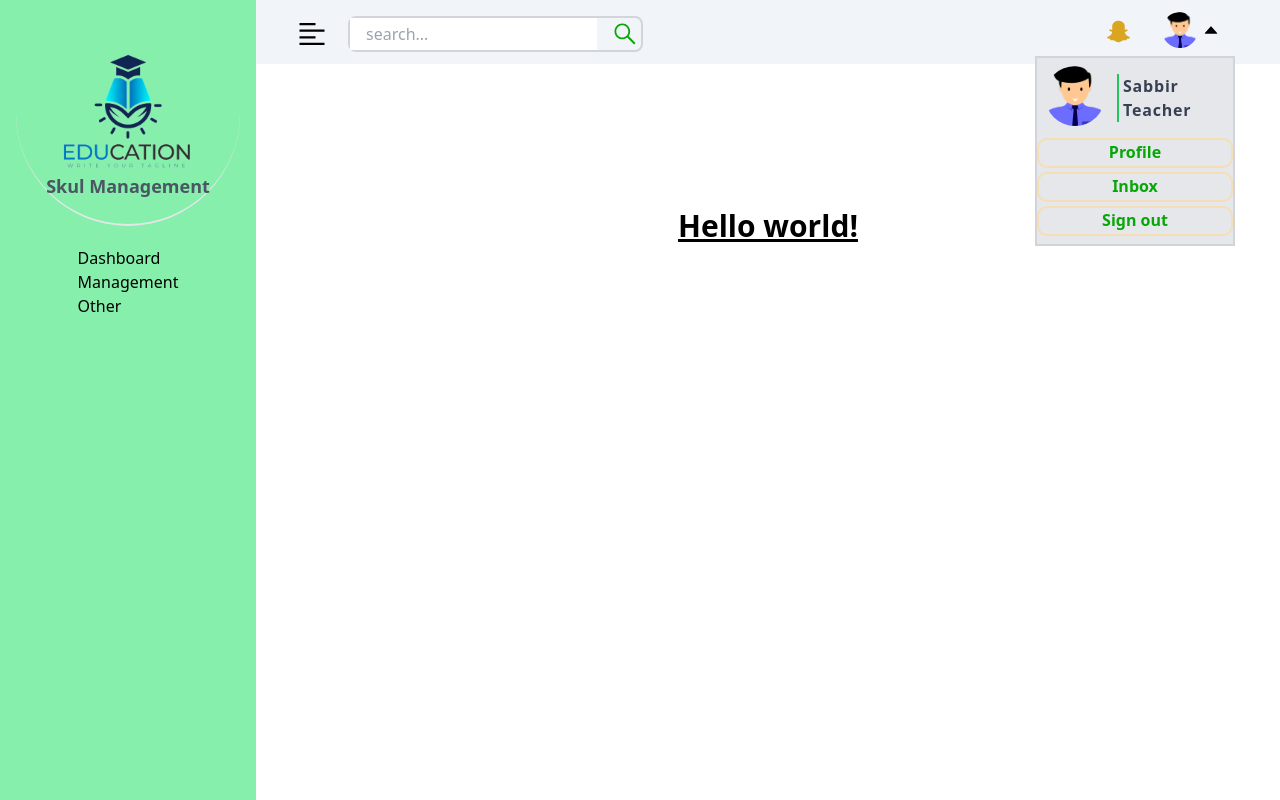
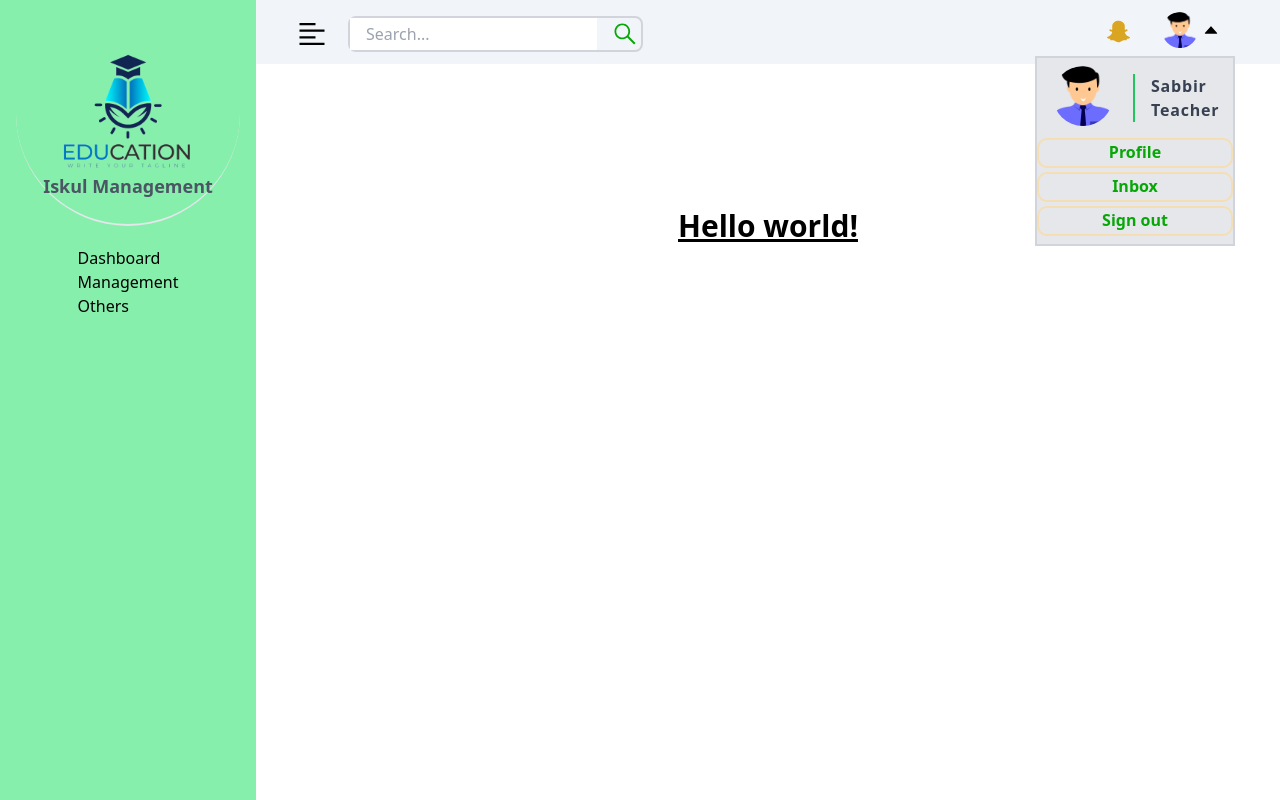
Before and after one commit to Sabbir185/Iskul_Frontend, a Next.js app: page / in a window 1280 px wide. Both pictures are taken after a click on the button 1209 px from the left and 30 px from the top of the page. Built offline with nearby package versions, Linux system fonts and the light colour scheme.

Commit message:
style updated

```diff
--- a/components/helper/inputForm.js
+++ b/components/helper/inputForm.js
@@ -1,6 +1,6 @@
+import { useState } from "react";
+import { FaSistrix } from "react-icons/fa";
 import classes from "./inputForm.module.css";
-import { FaSistrix } from "react-icons/fa";
-import { useState } from "react";
 
 const InputForm = () => {
   const [input, setInput] = useState();
@@ -19,7 +19,7 @@ const InputForm = () => {
     >
       <input
         type="text"
-				placeholder="search..."
+        placeholder="Search..."
         className="w-auto py-1 pl-4 transform duration-200 focus:pr-8 focus:pl-3 focus:py-1 focus:ring-cyan-500 outline-none text-gray-500 focus:font-semibold"
         onChange={inputHandler}
       />
--- a/components/sidebar/index.js
+++ b/components/sidebar/index.js
@@ -1,7 +1,6 @@
+import Image from "next/image";
 import React from "react";
-import logo from "../../public/images/logo.png";
 import logo2 from "../../public/images/logo2.png";
-import Image from "next/image";
 
 const SideMenu = () => {
   return (
@@ -9,14 +8,14 @@ const SideMenu = () => {
       <div className="w-56 flex flex-col items-center justify-center rounded-full relative border-b-2">
         <Image className="shrink-0 " src={logo2} alt="logo" />
         <p className="mt-0 pt-0 absolute bottom-6 text-lg font-bold text-gray-600 odd:">
-					Skul Management
+          Iskul Management
         </p>
       </div>
 
       <div className="mt-5">
         <h1>Dashboard</h1>
         <h1>Management</h1>
-				<h1>Other</h1>
+        <h1>Others</h1>
       </div>
     </section>
   );
--- a/components/userProfile/index.js
+++ b/components/userProfile/index.js
@@ -1,7 +1,7 @@
 /* eslint-disable @next/next/no-img-element */
 import Image from "next/image";
+import { useState } from "react";
 import { AiFillCaretDown, AiFillCaretUp } from "react-icons/ai";
-import { useState } from "react";
 import Avatar from "../../public/images/avatar.png";
 import classes from "./userProfile.module.css";
 
@@ -43,37 +43,33 @@ const Profile = () => {
       <ul
         className={`absolute text-center ${
           dropdown ? "invisible" : "block"
-				} mt-2 bg-gray-200 py-2 ${classes.profileDropdown} border-2 border-gray-300`}
+        } mt-2 bg-gray-200 py-2 ${
+          classes.profileDropdown
+        } border-2 border-gray-300`}
       >
         <li className="flex flex-row items-center mb-2">
-					<div className="h-16 w-16 pr-1 mx-2">
+          <div className="h-16 w-16 pr-1 mx-4">
             <Image
               src={Avatar}
               alt="default image"
               className={`shrink-0 ${classes.profileImage}`}
             />
           </div>
-					<div className="text-left text-gray-700">
-						<h3 className="border-l-2 border-green-500 pl-1 font-semibold tracking-wider">
-							Sabbir
-						</h3>
-						<p className="border-l-2 border-green-500 pl-1 font-semibold tracking-wider">
-							Teacher
-						</p>
+          <div className="border-l-2 border-green-500 text-left text-gray-700">
+            <h3 className=" pl-1 font-semibold tracking-wider  mx-3">Sabbir</h3>
+            <p className=" pl-1 font-semibold tracking-wider mx-3">Teacher</p>
           </div>
         </li>
         <li className={classes.dropLink}>
           <a href="">Profile</a>
         </li>
 
-				<li
-					className={`${classes.dropLink} border-y-2 border-gray-50 my-1`}
-				>
+        <li className={`${classes.dropLink} border-y-2 border-gray-50 my-1`}>
           <a href="">Inbox</a>
         </li>
 
         <li className={classes.dropLink}>
-					<a href="">Sign out</a>
+          <a href="login">Sign out</a>
         </li>
       </ul>
     </div>
```
Lines whose indentation alone changed are shown as unchanged.
